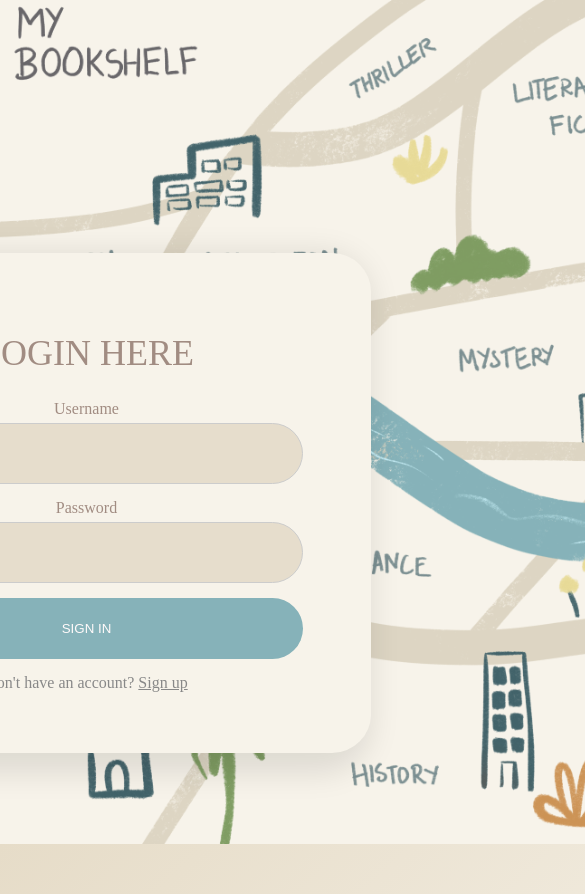
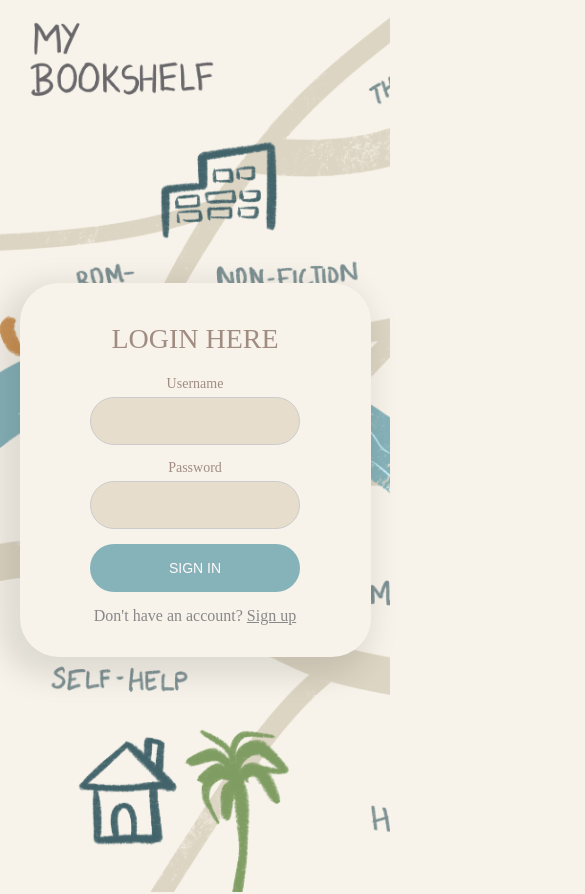
Before and after one commit to krishnaraketla/mybookshelf, a React (Create React App) app in the folder frontend/: page /login in a window 390 px wide. Shown: the top 894 px of the page, 585 px wide, since content can reach past the window. Built offline with nearby package versions, Linux system fonts and the light colour scheme.

Commit message:
responsive login page

```diff
--- a/frontend/src/pages/Login.js
+++ b/frontend/src/pages/Login.js
@@ -1,19 +1,20 @@
-import React, { useState } from 'react';
+import React from 'react';
 import { Link } from 'react-router-dom';
 import LoginForm from '../components/LoginForm';
 import '../styles/Login.css';
-import AboutSection from '../components/AboutSection';
 
-const Login = ({setIsAuthenticated}) => {
+const Login = ({ setIsAuthenticated }) => {
     return (
         <div className='LandingPage'>
+            <div className='company-logo'>
+                <Link to="/login">
+                    <img src="/logo.png" alt='logo' />
+                </Link>
+            </div>
             <div className='login-page-container'>
-                <div className='company-logo'>
-                    <Link to="/login"><img src="/logo.png" alt='logo'></img></Link>
-                </div>
                 <LoginForm setIsAuthenticated={setIsAuthenticated} />
             </div>
-            <AboutSection />
+            {/* <AboutSection /> */}
         </div>
     );
 }
--- a/frontend/src/styles/BookRow.css
+++ b/frontend/src/styles/BookRow.css
@@ -5,11 +5,6 @@
     justify-content: space-evenly;
     align-items: center;
     padding: 0 1.5rem;
-
-    /* padding-top: 10px; */
-    /* min-width: 0; */
-    /* min-height: 0; */
-    /* flex-shrink: 1; */
 }
 
 .book-row-base{
--- a/frontend/src/styles/Login.css
+++ b/frontend/src/styles/Login.css
@@ -1,16 +1,39 @@
-.login-page-container {
-    background: var(--background-color);
-    display: flex;
-    flex-direction: row;
-    height: 100vh;
+.LandingPage {
+    position: relative;
+    min-height: 100vh;
     background-image: url("../../public/genres_illust-min.png");
     background-size: cover;
     background-position: left;
     background-repeat: no-repeat;
-    align-content: center;
-    justify-content: left;
+    box-sizing: border-box;
 }
 
-.company-logo{
-    /* border: 1px solid red; */
+.company-logo {
+    position: absolute;
+    top: 1rem;
+    left: 1rem;
 }
+
+.company-logo img {
+    /* width: 3rem; Adjust size as needed */
+    /* height: auto; */
+}
+
+.login-page-container {
+    display: flex;
+    flex-direction: column;
+    align-items: center;
+    justify-content: center;
+    min-height: 100vh;
+    /* padding-top: 4rem; To prevent overlap with the logo */
+}
+
+@media (max-width: 40em) {
+    .company-logo img {
+        /* width: 15rem; */
+    }
+
+    .login-page-container {
+        padding-top: 3rem;
+    }
+}
--- a/frontend/src/styles/LoginForm.css
+++ b/frontend/src/styles/LoginForm.css
@@ -1,16 +1,14 @@
 .card {
-    perspective: 1000px;
-    width: 568px;
-    height: 500px; /* Adjust as needed */
-    position: absolute;
-    top: 30%;
-    right: 5%;
+    perspective: 62.5rem;
+    width: 100%;
+    max-width: 35.5rem;
+    /* margin: 2rem auto; */
+    box-sizing: border-box;
 }
 
 .card-inner {
     position: relative;
     width: 100%;
-    height: 100%;
     text-align: center;
     transition: transform 0.8s;
     transform-style: preserve-3d;
@@ -35,73 +33,69 @@
 }
 
 .form-card {
-    width: 100%;
-    height: 100%;
-    border-radius: 39px;
+    width: 90%;
+    border-radius: 2.4375rem; /* Converted from 39px */
     background: var(--background-color);
-    box-shadow: -10px 10px 30px 10px rgba(0, 0, 0, 0.1);
+    box-shadow: -0.625rem 0.625rem 1.875rem 0.625rem rgba(0, 0, 0, 0.1);
     display: flex;
     flex-direction: column;
     align-items: center;
     justify-content: center;
-    padding: 20px;
+    /* padding: 1.25rem; */
     box-sizing: border-box;
 }
 
 .form-card h2 {
-    margin-bottom: 20px;
+    margin-bottom: 1.25rem;
     color: var(--title-text-color);
     font-family: Malayalam MN;
-    font-size: 36px;
+    font-size: 2.25rem;
     font-weight: 400;
-    line-height: 51.28px;
+    line-height: 1.2;
     text-align: center;
 }
 
 .form-group {
-    width: 100%;
-    margin-bottom: 15px;
+    margin-bottom: 0.9375rem;
 }
 
 .form-group label {
     display: block;
-    margin-bottom: 5px;
+    margin-bottom: 0.3125rem;
     color: var(--title-text-color);
     font-family: Malayalam MN;
 }
 
 .form-group input {
-    width: 100%;
-    height: 61px;
-    padding: 0 20px;
-    border-radius: 40px;
+    width: 20rem;
+    height: 3.8125rem;
+    padding: 0 1.25rem;
+    border-radius: 2.5rem;
     background: rgba(230, 221, 204, 1);
-    border: 1px solid #ccc;
+    border: 0.0625rem solid #ccc;
     box-sizing: border-box;
-    font-size: 16px;
+    font-size: 1rem;
     outline: none;
 }
 
 .form-group input:focus {
     border-color: #9bc2d5;
-    box-shadow: 0 0 5px rgba(155, 194, 213, 0.5);
+    box-shadow: 0 0 0.3125rem rgba(155, 194, 213, 0.5);
 }
 
 .form-group button {
-    width: 432px;
-    height: 61px;
-    top: 805px;
-    left: 1068px;
-    gap: 0px;
-    border-radius: 40px 40px 40px 40px;
-    border: 0px;
+    width: 100%;
+    height: 3.8125rem;
+    border-radius: 2.5rem;
+    border: 0;
     background: rgba(134, 178, 185, 1);
     cursor: pointer;
     color: rgba(255, 250, 250, 1);
+    font-size: 1rem;
 }
 
 .sign-up-link {
-    margin-top: 10px;
+    margin-top: 0.625rem;
     color: #888;
     text-align: center;
 }
@@ -110,3 +104,30 @@
     color: #888;
     text-decoration: underline;
 }
+
+/* Media queries for smaller screens */
+@media (max-width: 40em) {
+    .form-card h2 {
+        font-size: 1.75rem;
+        line-height: 1.2;
+    }
+
+    .form-group input,
+    .form-group button {
+        height: 3rem;
+        font-size: 0.875rem;
+        width: 15em;
+    }
+
+    .form-group label {
+        font-size: 0.875rem;
+    }
+
+    .card {
+        /* margin: 1rem; */
+    }
+
+    .form-card {
+        padding: 1rem;
+    }
+}
```
